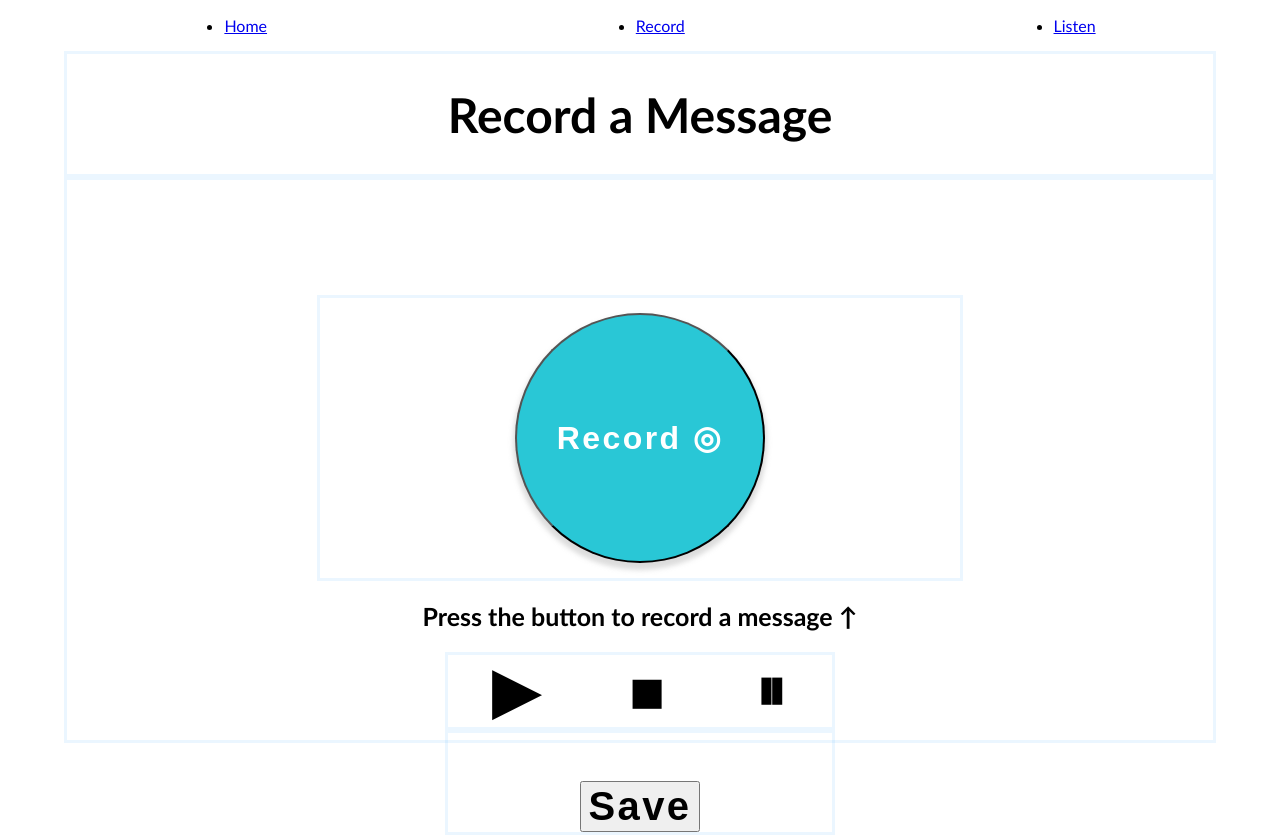
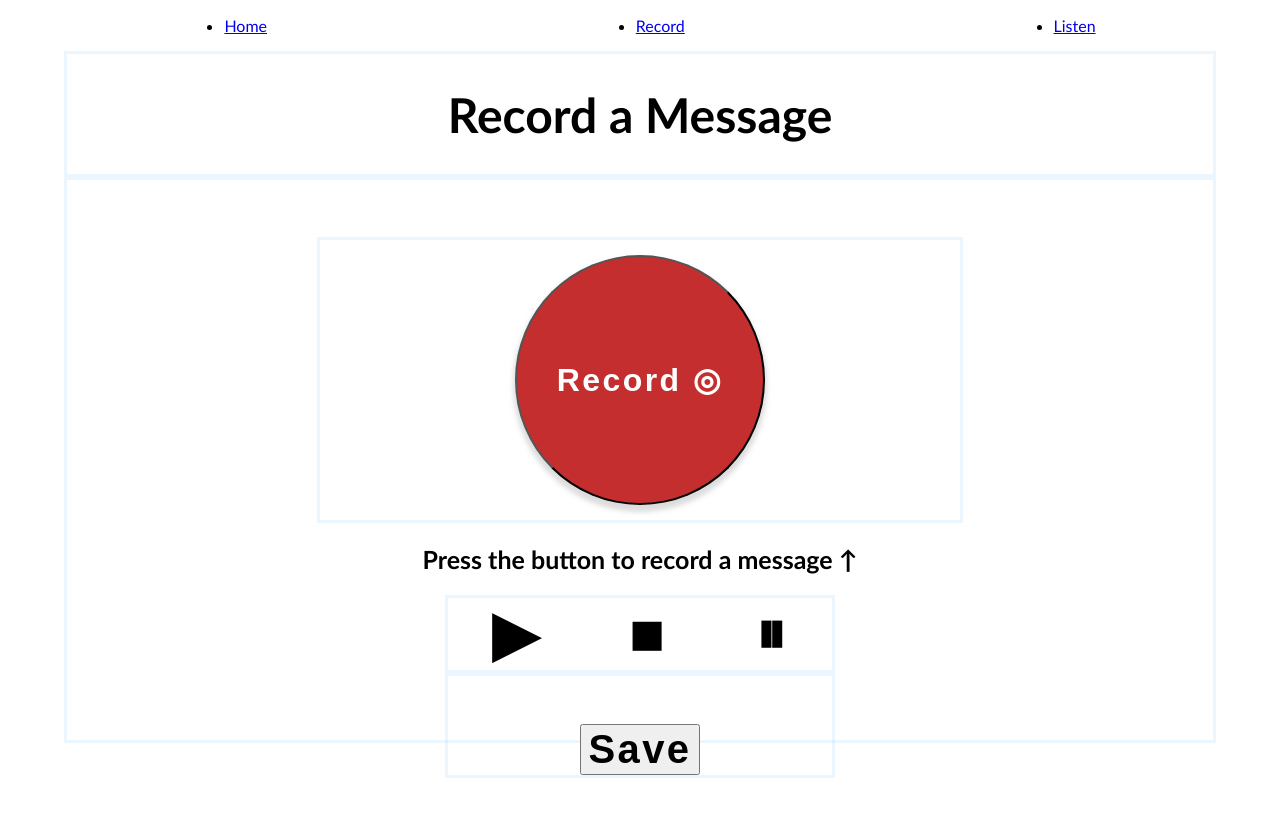
Before and after one commit to hazieon/Kiko, a React (Create React App) app: page /record in a window 1280 px wide. After the commit the page ends 800 px from the top, so only its background shows below. Built offline with nearby package versions, Linux system fonts and the light colour scheme.

Commit message:
recording button fix

```diff
--- a/src/Components/Record/index.js
+++ b/src/Components/Record/index.js
@@ -12,7 +12,7 @@ function Record() {
       <div className={styles.contentBox}>
         <div className={styles.recordButtonBox}>
           <button
-            className={recording ? styles.recordButton : styles.recordingNow}
+            className={recording ? styles.recordingNow : styles.recordButton}
             onClick={() => setRecording(!recording)}
           >
             Record ◎
--- a/src/Components/Record/index.module.css
+++ b/src/Components/Record/index.module.css
@@ -22,7 +22,7 @@
   /* display: inline-block; */
   /* position: relative; */
   margin: auto;
-  margin-top: 10%;
+  margin-top: 5%;
   max-width: 50vw;
   min-width: 25vw;
   height: auto;
```
